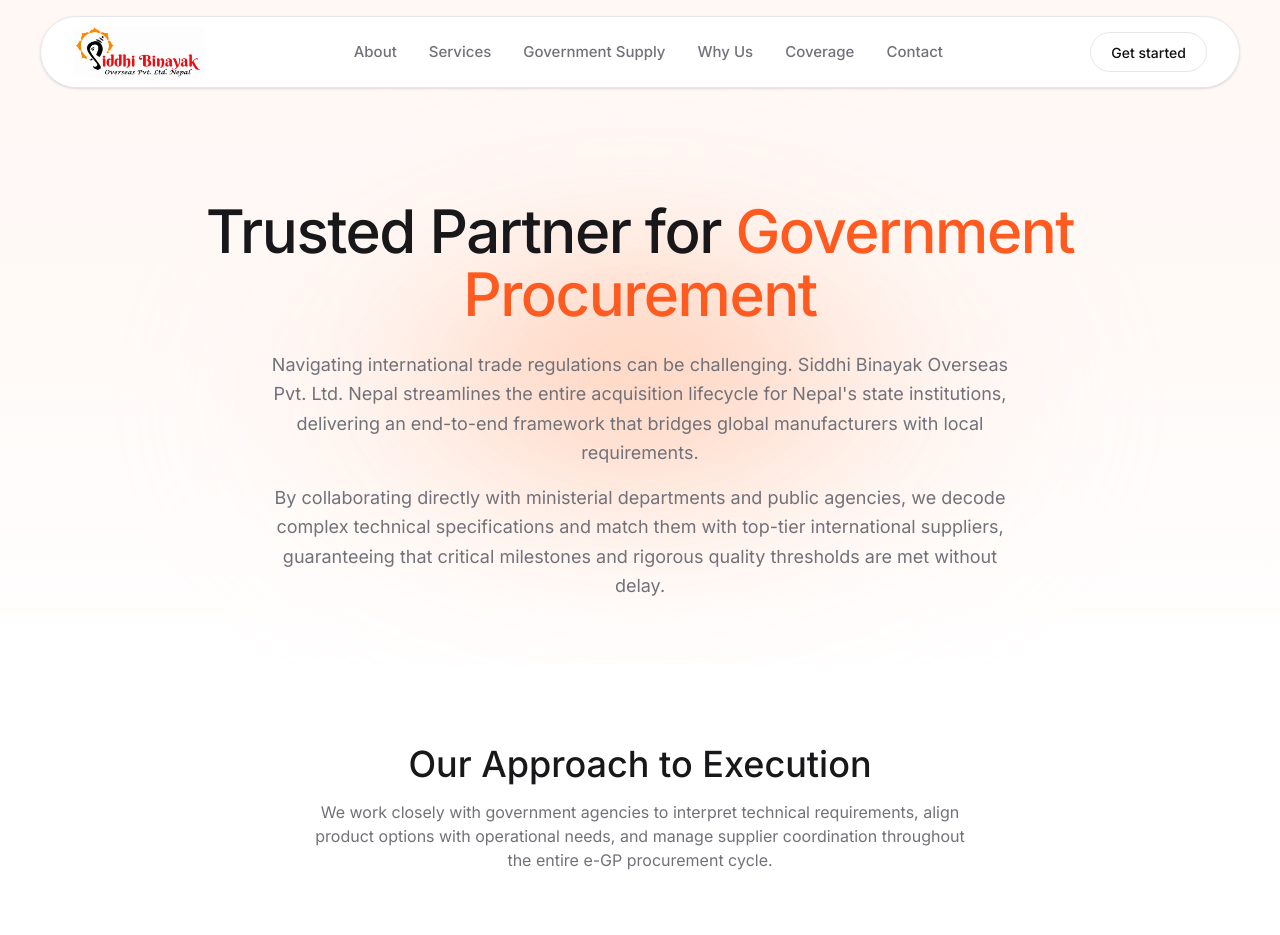
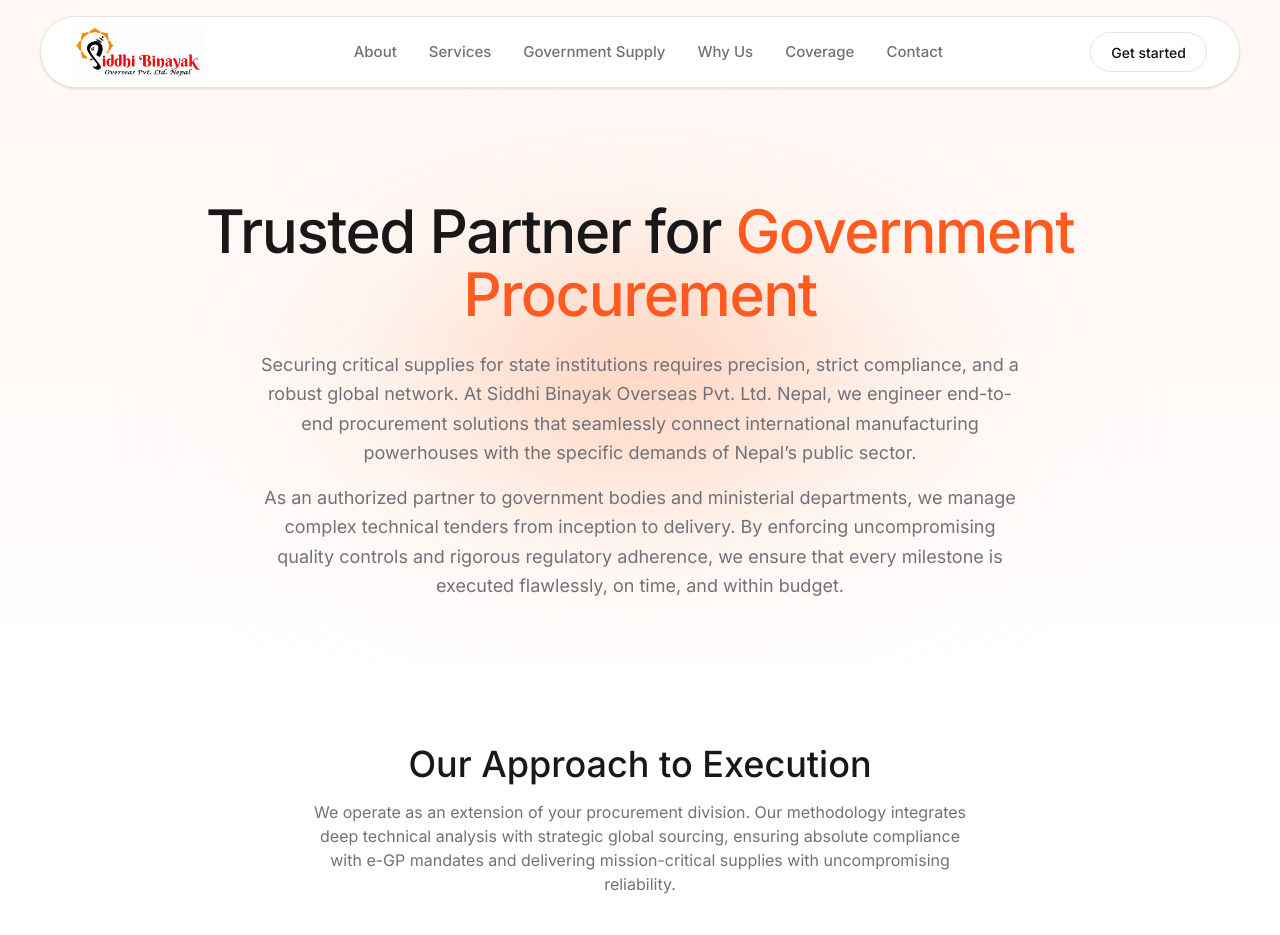
Before and after one commit to rajanthakulla/siddhi-binayak, a Next.js app: page /government-supply in a window 1280 px wide. Shown: the top 935 px of the page. Built offline with nearby package versions, Linux system fonts and the light colour scheme.

Commit message:
Rephrase Government Supply page text to be more professional and authoritative

```diff
--- a/src/app/government-supply/page.tsx
+++ b/src/app/government-supply/page.tsx
@@ -25,10 +25,10 @@
           <ScrollReveal delay={0.25}>
             <div className="flex flex-col gap-4 font-sans text-[18px] text-text-secondary leading-relaxed max-w-3xl">
               <p>
-                Navigating international trade regulations can be challenging. Siddhi Binayak Overseas Pvt. Ltd. Nepal streamlines the entire acquisition lifecycle for Nepal's state institutions, delivering an end-to-end framework that bridges global manufacturers with local requirements.
+                Securing critical supplies for state institutions requires precision, strict compliance, and a robust global network. At Siddhi Binayak Overseas Pvt. Ltd. Nepal, we engineer end-to-end procurement solutions that seamlessly connect international manufacturing powerhouses with the specific demands of Nepal’s public sector.
               </p>
               <p>
-                By collaborating directly with ministerial departments and public agencies, we decode complex technical specifications and match them with top-tier international suppliers, guaranteeing that critical milestones and rigorous quality thresholds are met without delay.
+                As an authorized partner to government bodies and ministerial departments, we manage complex technical tenders from inception to delivery. By enforcing uncompromising quality controls and rigorous regulatory adherence, we ensure that every milestone is executed flawlessly, on time, and within budget.
               </p>
             </div>
           </ScrollReveal>
@@ -44,7 +44,7 @@
             </ScrollReveal>
             <ScrollReveal delay={0.2}>
               <p className="font-sans text-[16px] text-text-secondary max-w-2xl">
-                We work closely with government agencies to interpret technical requirements, align product options with operational needs, and manage supplier coordination throughout the entire e-GP procurement cycle.
+                We operate as an extension of your procurement division. Our methodology integrates deep technical analysis with strategic global sourcing, ensuring absolute compliance with e-GP mandates and delivering mission-critical supplies with uncompromising reliability.
               </p>
             </ScrollReveal>
           </div>
```
